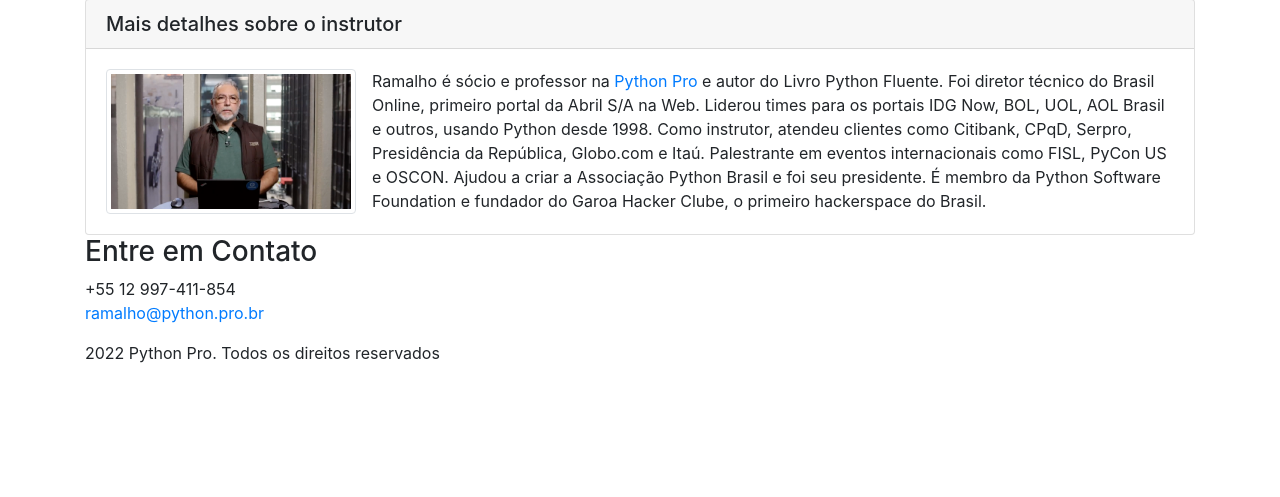
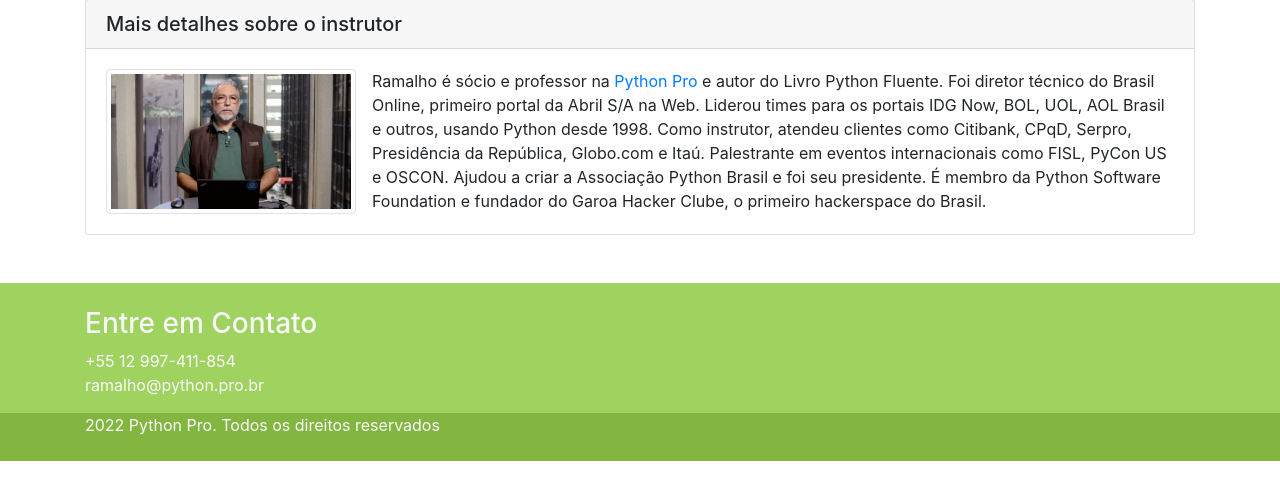
Before and after one commit to Charles-Silva-07/curso_django, a Django app: page / in a window 1280 px wide. Shown: the part 303-800 px from the top of the page. Run offline with Django 4.2, Linux system fonts and the light colour scheme; some libraries are stand-ins or nearby versions.

Commit message:
primeira pagina web

```diff
--- /dev/null
+++ b/pypro/base/static/css/style.css
@@ -0,0 +1,7 @@
+.main-footer{
+    background-color: #9fd25f;
+}
+
+.rights{
+    background-color: #82b641;
+}
--- a/pypro/base/templates/base/home.html
+++ b/pypro/base/templates/base/home.html
@@ -75,7 +75,7 @@
         </div>
     </div>
 </div>
-<footer class="main-foter">
+<footer class="main-footer mt-5 pt-4 text-light">
     <div class="container">
         <div class="row">
             <div class="col">
@@ -83,21 +83,22 @@
                 <address>
                     +55 12 997-411-854
                     <br/>
-                    <a href="ramalho@python.pro.br">ramalho@python.pro.br</a>
+                    <a href="mailto:ramalho@python.pro.br" class="text-light">ramalho@python.pro.br</a>
                 </address>
             </div>
         </div>
     </div>
 
-     <div class="container">
-        <div class="row">
-            <div class="col">
-                {% now 'Y' %} Python Pro. Todos os direitos reservados
+    <div class="rights pb-4">
+         <div class="container">
+            <div class="row">
+                <div class="col">
+                    {% now 'Y' %} Python Pro. Todos os direitos reservados
+                </div>
+
             </div>
-
         </div>
     </div>
-
 </footer>
 </body>
 </html>
```
Also changed, not shown: pypro/settings.py (+4 -4 lines), 2 other files.
